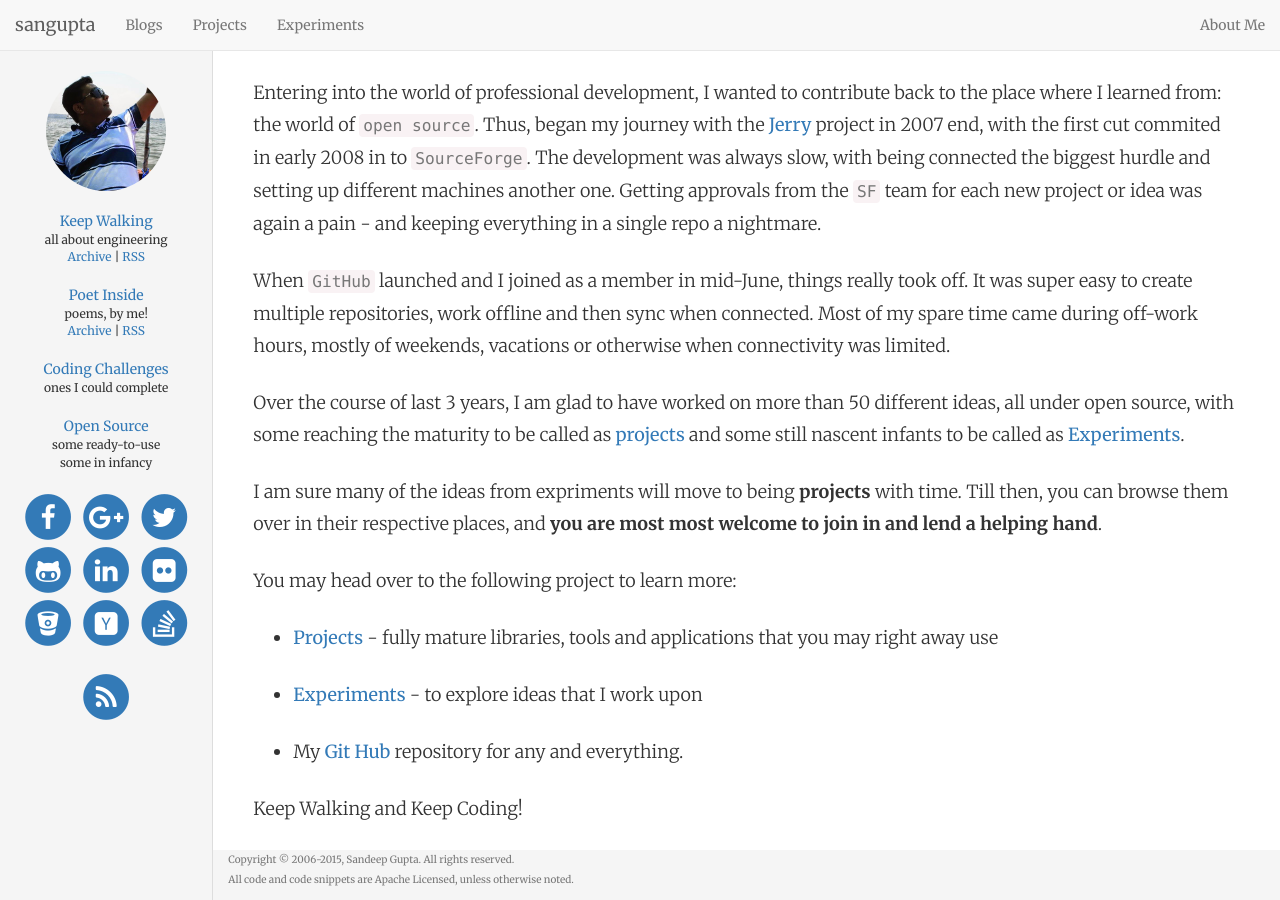
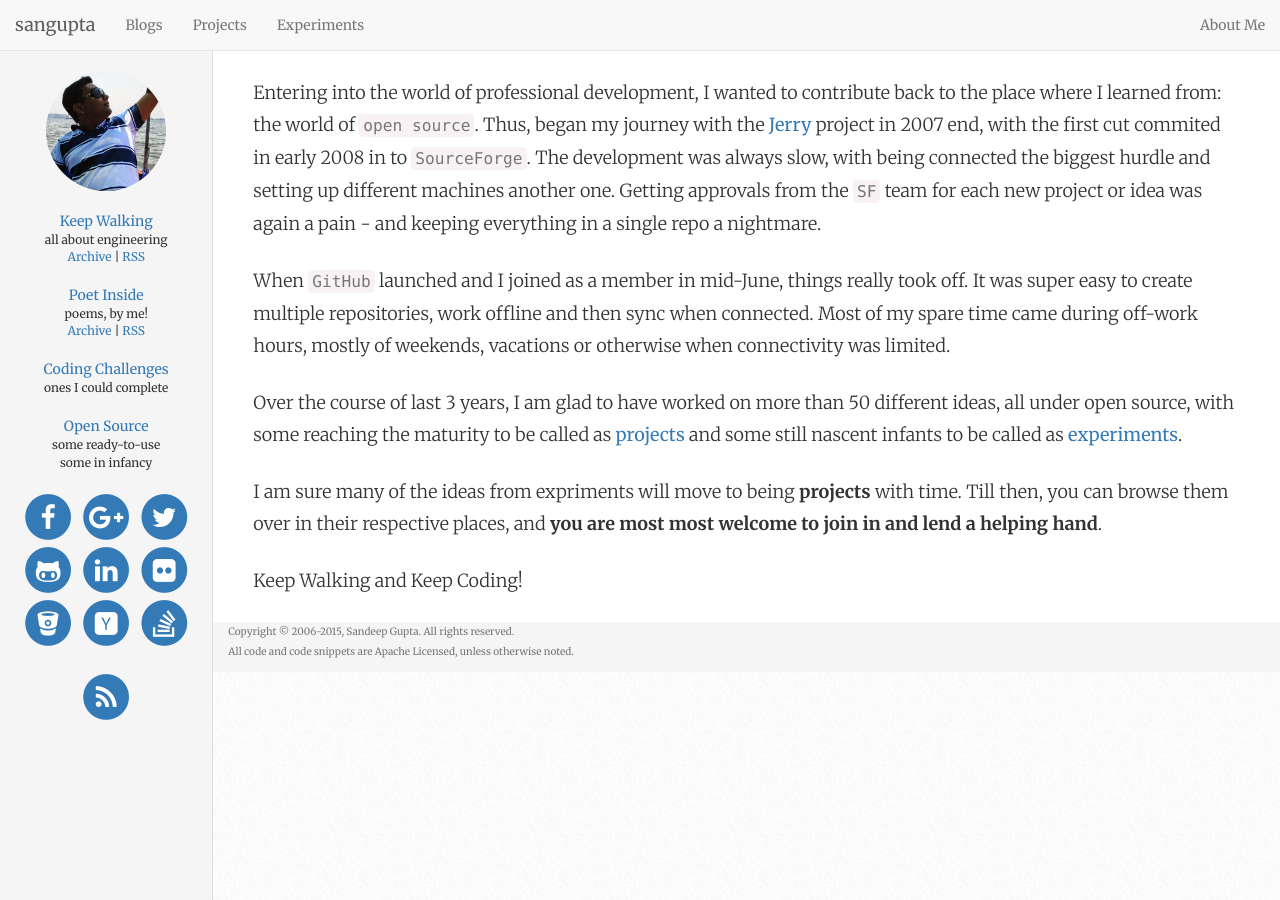
Before and after one commit to sangupta/sangupta.github.io, a Jekyll site: the page built from open-source.md, in a window 1280 px wide and 900 px high, scrolled down 600 px. Built offline with Jekyll 4.4.1, drawn with Linux system fonts in a browser that asks for light colours; nearby versions of some CDN libraries; Markdown is read by kramdown in place of the engine named in the settings; comment, search, counter and statistics services are not loaded.

Commit message:
worked up text to make it better

```diff
--- a/assets/css/sangupta.css
+++ b/assets/css/sangupta.css
@@ -238,7 +238,7 @@ a {
 .post-description p {
   margin-bottom: 30px;
 }
-article.one-poem:after, section.post:after {
+article.one-poem:after, section.post:after, hr:after {
   background-image: url(/assets/images/divider.png);
   background-position: center top;
   background-repeat: no-repeat;
@@ -249,6 +249,11 @@ article.one-poem:after, section.post:after {
   width: 100%;
   height: 40px;
 }
+
+hr {
+  border-top: 0;
+  height: 60px;
+}
 .poem-content {
   text-align: center;
 }
--- a/open-source.md
+++ b/open-source.md
@@ -36,19 +36,9 @@ mostly of weekends, vacations or otherwise when connectivity was limited.
 
 Over the course of last 3 years, I am glad to have worked on more than 50 different ideas, all under open source,
 with some reaching the maturity to be called as <a href="/projects/index.html">projects</a> and some still nascent
-infants to be called as <a href="/experiments/index.html">Experiments</a>.
+infants to be called as <a href="/projects/index.html#expermients">experiments</a>.
 
 I am sure many of the ideas from expriments will move to being **projects** with time. Till then, you can browse
 them over in their respective places, and **you are most most welcome to join in and lend a helping hand**.
 
-You may head over to the following project to learn more:
-
-* <a href="/projects/index.html">Projects</a> - fully mature libraries, tools and applications that you may right
-away use
-
-* <a href="/experiments/index.html">Experiments</a> - to explore ideas that I work upon
-
-* My <a href="https://github.com/sangupta">Git Hub</a> repository for any and everything.
-
-
 Keep Walking and Keep Coding!
```
